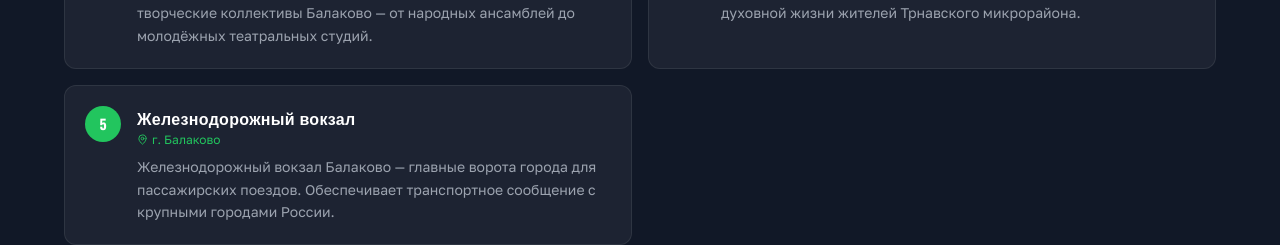
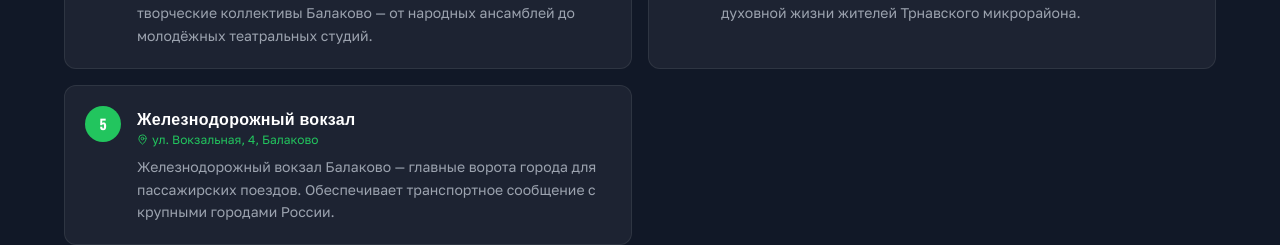
Before and after one commit to pr-poehali-dev/balakovo-city-landmarks, a React (Vite) app: page / in a window 1280 px wide. Shown: the part 2420-2665 px from the top of the page. Built offline with nearby package versions, Linux system fonts and the light colour scheme.

Commit message:
feat: добавь адрес вокзалу

```diff
--- a/src/pages/Index.tsx
+++ b/src/pages/Index.tsx
@@ -286,7 +286,7 @@ const Index = () => {
                     num: '5',
                     color: '#22c55e',
                     name: 'Железнодорожный вокзал',
-                    address: 'г. Балаково',
+                    address: 'ул. Вокзальная, 4, Балаково',
                     desc: 'Железнодорожный вокзал Балаково — главные ворота города для пассажирских поездов. Обеспечивает транспортное сообщение с крупными городами России.',
                     icon: 'Train',
                   },
```
